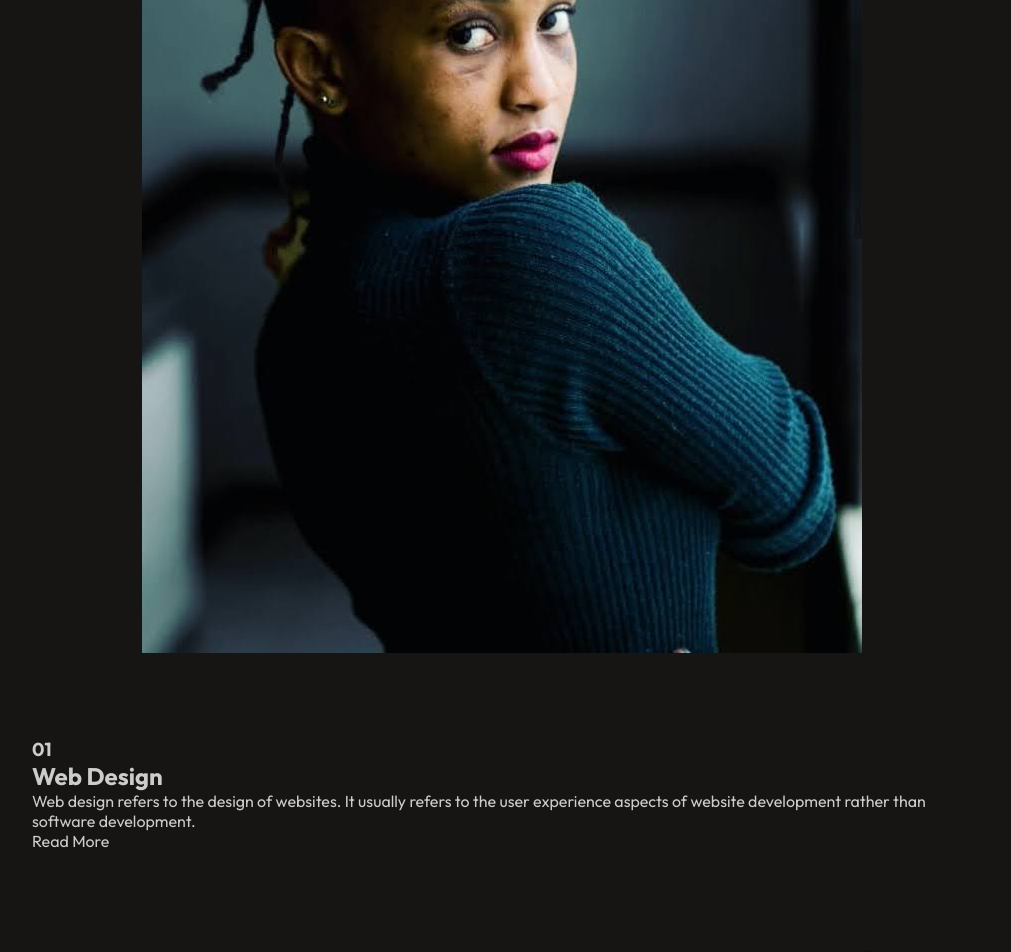
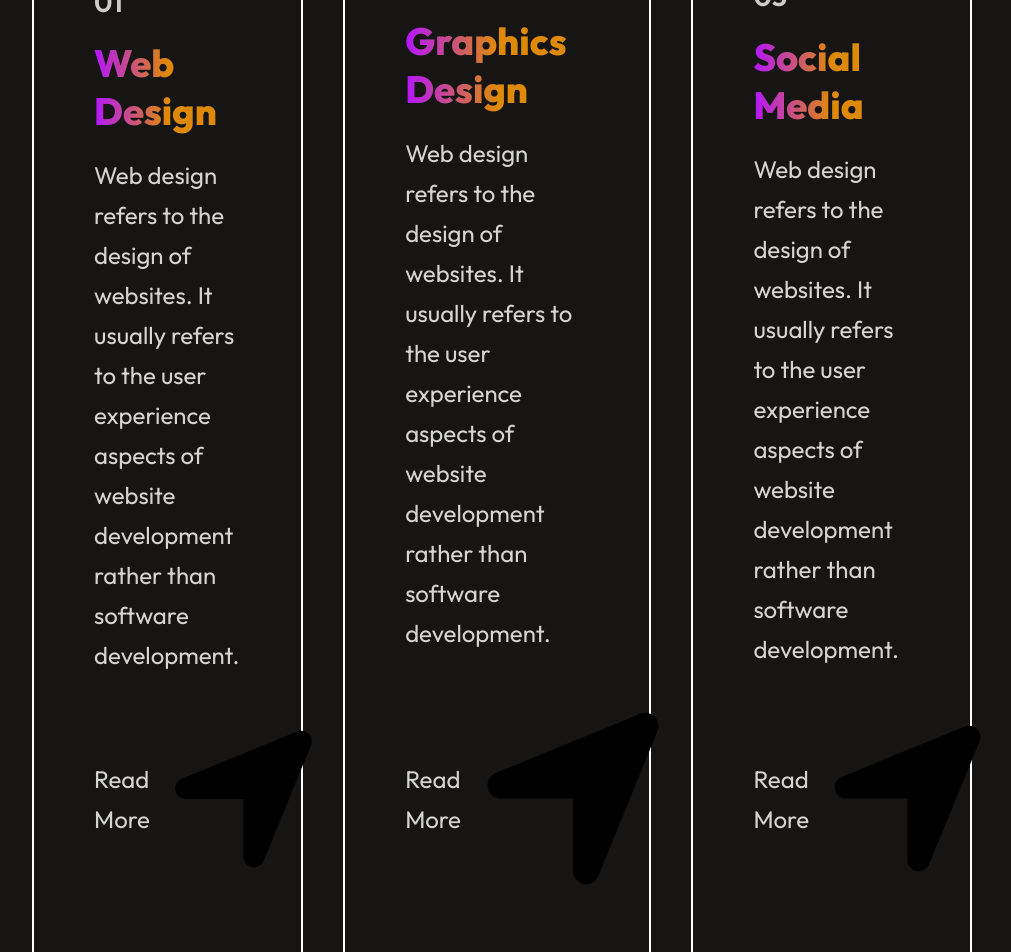
Before and after one commit to claudiahW/CodeWithClaude, a React (Vite) app: page / in a window 1280 px wide. Shown: the part 3480-4432 px from the top of the page, without its empty margins (138-1149 px from the left). Built offline with nearby package versions, Linux system fonts and the light colour scheme.

Commit message:
align readmore with the right arrow

```diff
--- a/src/Services.css
+++ b/src/Services.css
@@ -1,9 +1,67 @@
-.services{
-    display:flex;
-    flex-direction: column;
+.services {
+  display: flex;
+  flex-direction: column;
+  align-items: center;
+  justify-content: center;
+  gap: 80px;
+  margin: 80px 170px;
+}
+.services-title {
+  position: relative;
+}
+.services-title h1 {
+  padding: 0 30px;
+  font-size: 80px;
+  font-weight: 600;
+}
+.services-title img {
+  position: absolute;
+  bottom: 0;
+  right: 0;
+  z-index: -1;
+}
+.services-format {
+  display: flex;
+  flex-direction: column;
+  justify-content: center;
+  gap: 20px;
+  padding: 60px;
+  border-radius: 10px;
+  border: 2px solid white;
+  transition: 0.4s;
+  cursor: pointer;
+}
+.services-container {
+  display: grid;
+  grid-template-columns: 1fr 1fr 1fr;
+  gap: 40px;
+  margin-bottom: 80px;
+}
+
+.services-format h3 {
+  font-size: 28px;
+  font-weight: 600;
+}
+.services-format h2 {
+  font-size: 38px;
+  font-weight: 800;
+  background: linear-gradient(270deg, #df8908 50%, #b415ff 100%);
+  background-clip: text;
+  -webkit-background-clip: text;
+  -webkit-text-fill-color: transparent;
+}
+
+.services-format p {
+    color: #d4d4d4;
+    font-size: 24px;
+    line-height: 40px;
+    max-width: 300px;
+}
+
+.services-readmore{
+    display: flex;
+    gap: 20px;
     align-items: center;
-    justify-content: center;
-    gap: 80px;
-    margin: 80px 170px;
+    margin-top: 20px;
 
 }
--- a/src/assets/services_data.js
+++ b/src/assets/services_data.js
@@ -18,6 +18,16 @@ const Services_Data = [
         s_no:"04",
         s_name:"App Design",
         s_desc:"Web design refers to the design of websites. It usually refers to the user experience aspects of website development rather than software development."
+    },
+    {
+        s_no:"05",
+        s_name:"Digital Marketing",
+        s_desc:"Web design refers to the design of websites. It usually refers to the user experience aspects of website development rather than software development."
+    },
+    {
+        s_no:"06",
+        s_name:"Content Creation",
+        s_desc:"Web design refers to the design of websites. It usually refers to the user experience aspects of website development rather than software development."
     }
 
 ];
```
